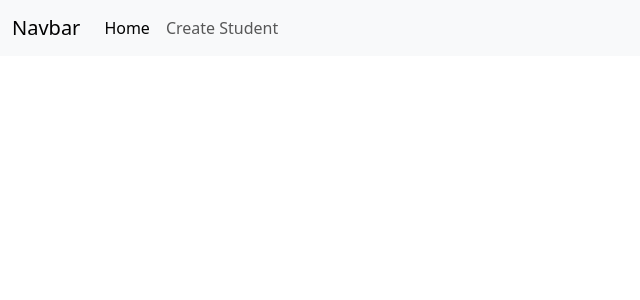
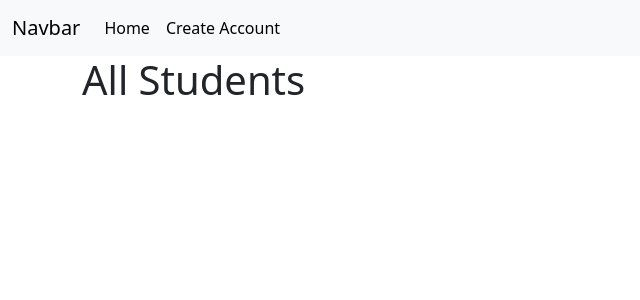
Before and after one commit to Tharushi-Chethana/Student-Management-System, a React (Create React App) app in the folder frontend/: page / in a window 1280 px wide. Shown: the top 300 px of the page, without its empty margins (0-640 px from the left). Built offline with nearby package versions, Linux system fonts and the light colour scheme; no server answers.

Commit message:
Finished retrive data in database

```diff
--- a/frontend/src/App.js
+++ b/frontend/src/App.js
@@ -1,9 +1,8 @@
 import './App.css';
 import Header from './components/header';
 import AddStudent from './components/addStudent';
-// import {BrowserRouter as Router, Route} from "react-router-dom";
 import { BrowserRouter as Router, Routes, Route } from 'react-router-dom';
-
+import AllStudents from './components/AllStudents';
 
 function App() {
   return (
@@ -11,6 +10,7 @@
       <div>
         <Header />
         <Routes>
+          <Route path="/" element={<AllStudents />} />
           <Route path="/add" element={<AddStudent />} />
         </Routes>
       </div>
--- /dev/null
+++ b/frontend/src/components/AllStudents.js
@@ -0,0 +1,26 @@
+import React, {useState, useEffect} from "react"
+import axios from "axios"
+
+export default function AllStudents (){
+
+    const [students, setStudents] = useState([])
+
+    useEffect(() => {
+        function getStudents (){
+            axios.get("http://localhost:8070/student/" )
+            .then((res) => {
+                setStudents(res.data);
+            })
+            .catch((err) =>{
+                alert(err.message)
+            })
+        }
+        getStudents();
+    }, [])
+
+    return(
+        <div className="container">
+            <h1>All Students</h1>
+        </div>
+    )
+}
--- a/frontend/src/components/header.js
+++ b/frontend/src/components/header.js
@@ -1,4 +1,5 @@
 import React from "react";
+import {Link} from 'react-router-dom'
 
 function Header (){
     return(
@@ -11,10 +12,12 @@
             <div className="collapse navbar-collapse" id="navbarSupportedContent">
                 <ul className="navbar-nav me-auto mb-2 mb-lg-0">
                     <li className="nav-item">
-                    <a className="nav-link active" aria-current="page" href="#">Home</a>
+                        {/* <a className="nav-link active" aria-current="page" href="#">Home</a> */}
+                        <Link to="/" className="nav-link active">Home</Link>
                     </li>
                     <li className="nav-item">
-                    <a className="nav-link" href="/add">Create Student</a>
+                        {/* <a className="nav-link" href="/add">Create Student</a> */}
+                        <Link to="/add" className="nav-link active">Create Account</Link>
                     </li>
                 </ul>
             </div>
```
